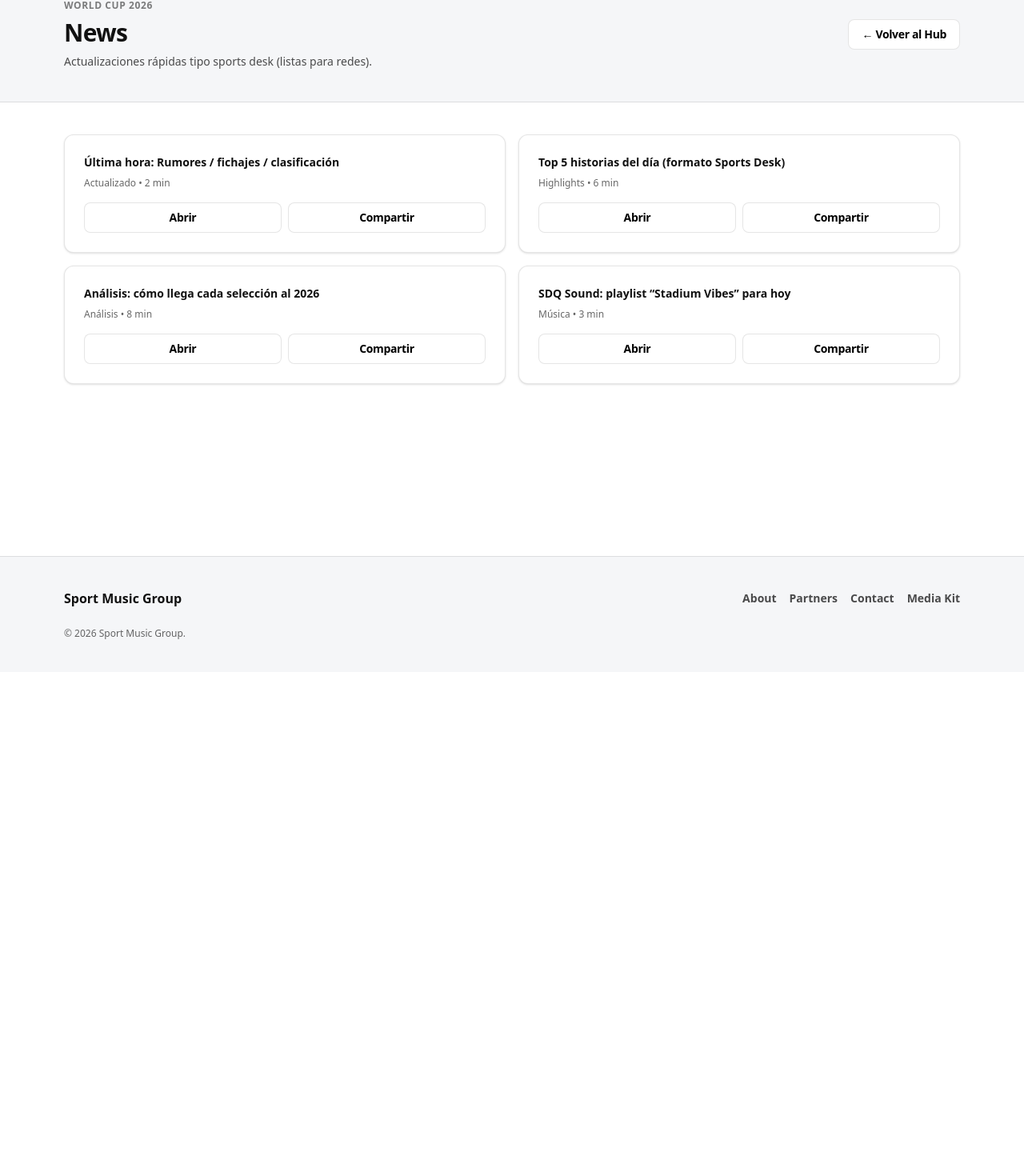
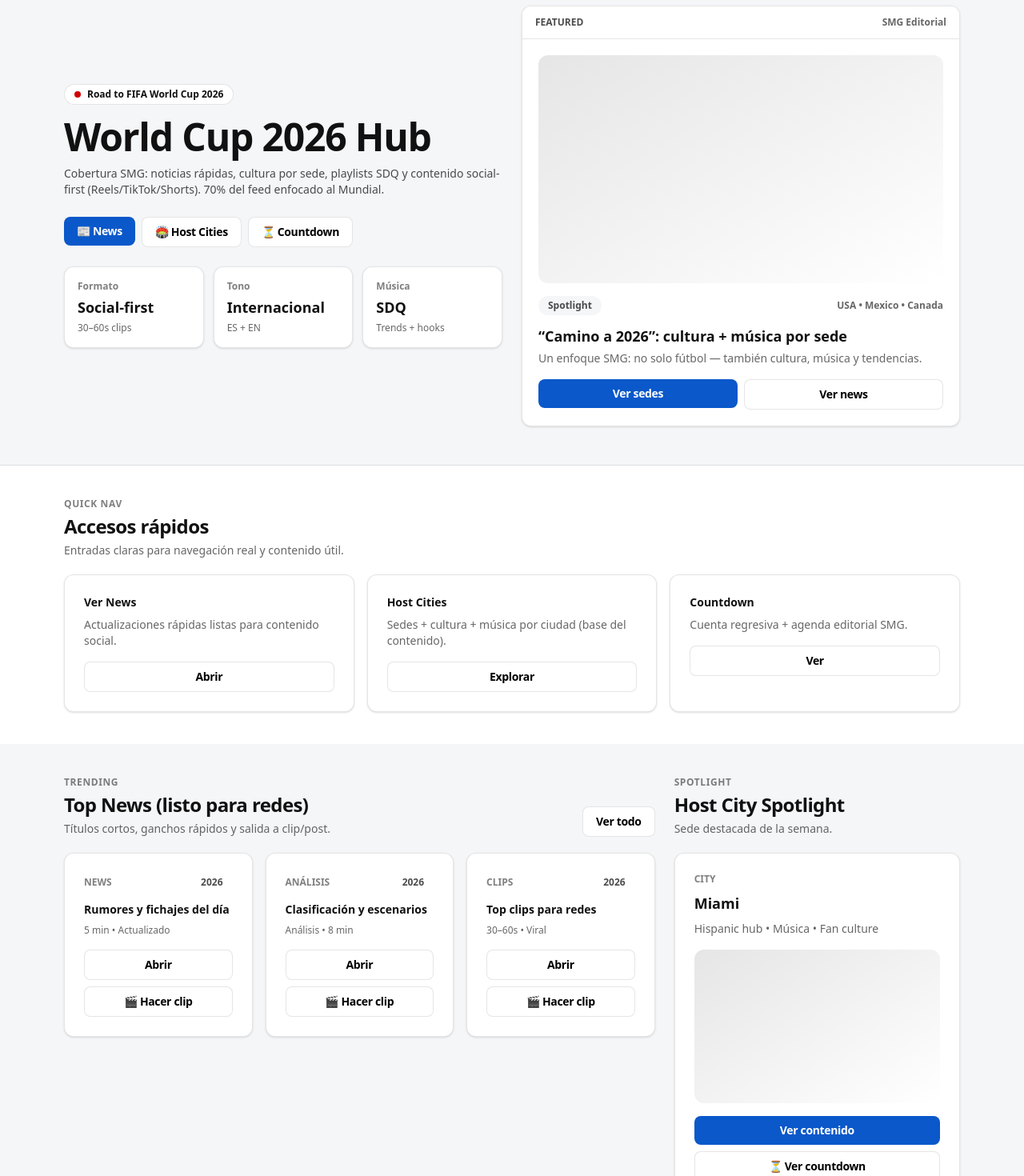
Before and after one commit to megamediagroupfl-ccisp/smg-web, a Next.js app: page /world-cup-2026 in a window 1280 px wide. Shown: the part 106-1576 px from the top of the page at 80% size. Before the commit the page ends 946 px from the top, so only its background shows below. Built offline with nearby package versions, Linux system fonts and the light colour scheme.

Commit message:
feat: upgraded world cup hub (smg style)

```diff
--- a/src/app/world-cup-2026/page.tsx
+++ b/src/app/world-cup-2026/page.tsx
@@ -3,49 +3,308 @@ import Card from '@/components/ui/Card';
 import Button from '@/components/ui/Button';
 import Link from 'next/link';
 
-const NEWS = [
-  { title: 'Última hora: Rumores / fichajes / clasificación', meta: 'Actualizado • 2 min' },
-  { title: 'Top 5 historias del día (formato Sports Desk)', meta: 'Highlights • 6 min' },
-  { title: 'Análisis: cómo llega cada selección al 2026', meta: 'Análisis • 8 min' },
-  { title: 'SDQ Sound: playlist “Stadium Vibes” para hoy', meta: 'Música • 3 min' },
+const TOP_NEWS = [
+  {
+    title: 'Rumores y fichajes del día',
+    meta: '5 min • Actualizado',
+    href: '/world-cup-2026/news/rumores-fichajes',
+    tag: 'NEWS',
+  },
+  {
+    title: 'Clasificación y escenarios',
+    meta: 'Análisis • 8 min',
+    href: '/world-cup-2026/news/clasificacion-escenarios',
+    tag: 'ANÁLISIS',
+  },
+  {
+    title: 'Top clips para redes',
+    meta: '30–60s • Viral',
+    href: '/world-cup-2026/news/top-clips-redes',
+    tag: 'CLIPS',
+  },
 ];
 
-export default function WorldCupNewsPage() {
+const CITY_SPOTLIGHT = {
+  title: 'Host City Spotlight',
+  city: 'Miami',
+  note: 'Hispanic hub • Música • Fan culture',
+  href: '/world-cup-2026/host-cities/miami',
+};
+
+const QUICK_ACTIONS = [
+  {
+    title: 'Ver News',
+    desc: 'Actualizaciones rápidas listas para contenido social.',
+    href: '/world-cup-2026/news',
+    cta: 'Abrir',
+  },
+  {
+    title: 'Host Cities',
+    desc: 'Sedes + cultura + música por ciudad (base del contenido).',
+    href: '/world-cup-2026/host-cities',
+    cta: 'Explorar',
+  },
+  {
+    title: 'Countdown',
+    desc: 'Cuenta regresiva + agenda editorial SMG.',
+    href: '/world-cup-2026/countdown',
+    cta: 'Ver',
+  },
+];
+
+function SectionTitle({
+  eyebrow,
+  title,
+  subtitle,
+  right,
+}: {
+  eyebrow?: string;
+  title: string;
+  subtitle?: string;
+  right?: React.ReactNode;
+}) {
+  return (
+    <div className="mb-5 flex items-end justify-between gap-4">
+      <div>
+        {eyebrow ? (
+          <div className="text-xs font-extrabold uppercase tracking-wider text-black/50">
+            {eyebrow}
+          </div>
+        ) : null}
+        <h2 className="mt-1 text-2xl font-black tracking-tight">{title}</h2>
+        {subtitle ? <p className="mt-1 text-sm text-black/60">{subtitle}</p> : null}
+      </div>
+      {right ? <div className="shrink-0">{right}</div> : null}
+    </div>
+  );
+}
+
+export default function WorldCupHubPage() {
   return (
     <div className="bg-white">
+      {/* HERO */}
       <section className="border-b border-black/10 bg-[rgb(var(--smg-soft))]">
-        <Container className="py-10">
-          <div className="flex items-center justify-between gap-4">
+        <Container className="py-12">
+          <div className="grid gap-6 lg:grid-cols-2 lg:items-center">
             <div>
-              <div className="text-xs font-extrabold uppercase tracking-wider text-black/50">
-                World Cup 2026
+              <div className="inline-flex items-center gap-2 rounded-full border border-black/10 bg-white px-3 py-1 text-xs font-extrabold">
+                <span className="inline-flex h-2 w-2 rounded-full bg-[rgb(var(--smg-red))]" />
+                Road to FIFA World Cup 2026
               </div>
-              <h1 className="mt-2 text-3xl font-black tracking-tight">News</h1>
-              <p className="mt-2 text-sm text-black/70">
-                Actualizaciones rápidas tipo sports desk (listas para redes).
+
+              <h1 className="mt-4 text-4xl font-black tracking-tight md:text-5xl">
+                World Cup 2026 Hub
+              </h1>
+
+              <p className="mt-3 max-w-xl text-sm text-black/70">
+                Cobertura SMG: noticias rápidas, cultura por sede, playlists SDQ y contenido social-first
+                (Reels/TikTok/Shorts). 70% del feed enfocado al Mundial.
               </p>
+
+              <div className="mt-6 flex flex-wrap gap-2">
+                <Link href="/world-cup-2026/news">
+                  <Button>📰 News</Button>
+                </Link>
+                <Link href="/world-cup-2026/host-cities">
+                  <Button variant="secondary">🏟 Host Cities</Button>
+                </Link>
+                <Link href="/world-cup-2026/countdown">
+                  <Button variant="secondary">⏳ Countdown</Button>
+                </Link>
               </div>
-            <Link href="/world-cup-2026">
-              <Button variant="secondary">← Volver al Hub</Button>
+
+              <div className="mt-6 grid gap-3 sm:grid-cols-3">
+                <Card className="p-4">
+                  <div className="text-xs font-extrabold text-black/50">Formato</div>
+                  <div className="mt-1 text-lg font-black">Social-first</div>
+                  <div className="mt-1 text-xs text-black/60">30–60s clips</div>
+                </Card>
+                <Card className="p-4">
+                  <div className="text-xs font-extrabold text-black/50">Tono</div>
+                  <div className="mt-1 text-lg font-black">Internacional</div>
+                  <div className="mt-1 text-xs text-black/60">ES + EN</div>
+                </Card>
+                <Card className="p-4">
+                  <div className="text-xs font-extrabold text-black/50">Música</div>
+                  <div className="mt-1 text-lg font-black">SDQ</div>
+                  <div className="mt-1 text-xs text-black/60">Trends + hooks</div>
+                </Card>
+              </div>
+            </div>
+
+            {/* FEATURED PANEL */}
+            <Card className="overflow-hidden">
+              <div className="flex items-center justify-between border-b border-black/10 bg-white px-4 py-3">
+                <div className="text-xs font-extrabold text-black/70">FEATURED</div>
+                <div className="text-xs font-semibold text-black/60">SMG Editorial</div>
+              </div>
+
+              <div className="p-5">
+                <div className="aspect-[16/9] w-full rounded-xl bg-gradient-to-br from-black/10 to-black/0" />
+                <div className="mt-4 flex flex-wrap items-center justify-between gap-2">
+                  <span className="rounded-full bg-[rgb(var(--smg-soft))] px-3 py-1 text-xs font-bold text-black/70">
+                    Spotlight
+                  </span>
+                  <span className="text-xs font-semibold text-black/60">
+                    USA • Mexico • Canada
+                  </span>
+                </div>
+                <div className="mt-3 text-lg font-black">
+                  “Camino a 2026”: cultura + música por sede
+                </div>
+                <div className="mt-1 text-sm text-black/60">
+                  Un enfoque SMG: no solo fútbol — también cultura, música y tendencias.
+                </div>
+
+                <div className="mt-4 grid gap-2 sm:grid-cols-2">
+                  <Link href="/world-cup-2026/host-cities">
+                    <Button className="w-full">Ver sedes</Button>
                   </Link>
+                  <Link href="/world-cup-2026/news">
+                    <Button className="w-full" variant="secondary">
+                      Ver news
+                    </Button>
+                  </Link>
+                </div>
+              </div>
+            </Card>
           </div>
         </Container>
       </section>
 
+      {/* QUICK ACTIONS */}
+      <section className="bg-white">
         <Container className="py-10">
-        <div className="grid gap-4 md:grid-cols-2">
-          {NEWS.map((n) => (
-            <Card key={n.title} className="p-6">
-              <div className="text-sm font-black">{n.title}</div>
-              <div className="mt-2 text-xs text-black/60">{n.meta}</div>
-              <div className="mt-4 grid grid-cols-2 gap-2">
-                <Button variant="secondary">Abrir</Button>
-                <Button variant="secondary">Compartir</Button>
+          <SectionTitle
+            eyebrow="Quick Nav"
+            title="Accesos rápidos"
+            subtitle="Entradas claras para navegación real y contenido útil."
+          />
+          <div className="grid gap-4 md:grid-cols-3">
+            {QUICK_ACTIONS.map((a) => (
+              <Card key={a.title} className="p-6">
+                <div className="text-sm font-black">{a.title}</div>
+                <div className="mt-2 text-sm text-black/60">{a.desc}</div>
+                <div className="mt-4">
+                  <Link href={a.href}>
+                    <Button variant="secondary" className="w-full">
+                      {a.cta}
+                    </Button>
+                  </Link>
                 </div>
               </Card>
             ))}
           </div>
         </Container>
+      </section>
+
+      {/* TOP NEWS + CITY SPOTLIGHT */}
+      <section className="bg-[rgb(var(--smg-soft))]">
+        <Container className="py-10">
+          <div className="grid gap-6 lg:grid-cols-3">
+            <div className="lg:col-span-2">
+              <SectionTitle
+                eyebrow="Trending"
+                title="Top News (listo para redes)"
+                subtitle="Títulos cortos, ganchos rápidos y salida a clip/post."
+                right={
+                  <Link href="/world-cup-2026/news">
+                    <Button variant="secondary">Ver todo</Button>
+                  </Link>
+                }
+              />
+              <div className="grid gap-4 md:grid-cols-3">
+                {TOP_NEWS.map((n) => (
+                  <Card key={n.title} className="p-6">
+                    <div className="flex items-center justify-between gap-2">
+                      <div className="text-xs font-extrabold text-black/50">{n.tag}</div>
+                      <span className="rounded-full bg-white px-3 py-1 text-xs font-bold text-black/70">
+                        2026
+                      </span>
+                    </div>
+                    <div className="mt-3 text-sm font-black">{n.title}</div>
+                    <div className="mt-2 text-xs text-black/60">{n.meta}</div>
+                    <div className="mt-4 grid gap-2">
+                      <Link href={n.href}>
+                        <Button variant="secondary" className="w-full">
+                          Abrir
+                        </Button>
+                      </Link>
+                      <Button variant="secondary" className="w-full">
+                        🎬 Hacer clip
+                      </Button>
+                    </div>
+                  </Card>
+                ))}
+              </div>
+            </div>
+
+            <div>
+              <SectionTitle
+                eyebrow="Spotlight"
+                title={CITY_SPOTLIGHT.title}
+                subtitle="Sede destacada de la semana."
+              />
+
+              <Card className="p-6">
+                <div className="text-xs font-extrabold text-black/50">CITY</div>
+                <div className="mt-2 text-lg font-black">{CITY_SPOTLIGHT.city}</div>
+                <div className="mt-2 text-sm text-black/60">{CITY_SPOTLIGHT.note}</div>
+
+                <div className="mt-4 aspect-[16/10] w-full rounded-xl bg-gradient-to-br from-black/10 to-black/0" />
+
+                <div className="mt-4 grid gap-2">
+                  <Link href={CITY_SPOTLIGHT.href}>
+                    <Button className="w-full">Ver contenido</Button>
+                  </Link>
+                  <Link href="/world-cup-2026/countdown">
+                    <Button variant="secondary" className="w-full">
+                      ⏳ Ver countdown
+                    </Button>
+                  </Link>
+                </div>
+
+                <div className="mt-4 rounded-xl border border-black/10 bg-white p-3">
+                  <div className="text-xs font-extrabold text-black/50">SMG IDEA</div>
+                  <div className="mt-1 text-sm font-black">
+                    “City + Hook SDQ”
+                  </div>
+                  <div className="mt-1 text-xs text-black/60">
+                    Clip 20–30s con un dato cultural + hook musical SDQ.
+                  </div>
+                </div>
+              </Card>
+            </div>
+          </div>
+        </Container>
+      </section>
+
+      {/* CTA */}
+      <section className="bg-white">
+        <Container className="py-10">
+          <Card className="p-6">
+            <div className="flex flex-col gap-4 md:flex-row md:items-center md:justify-between">
+              <div>
+                <div className="text-sm font-black">Siguiente paso</div>
+                <div className="mt-1 text-sm text-black/60">
+                  Luego conectamos el HUB con datos reales (CMS) y automatizamos la creación de posts.
+                </div>
+              </div>
+              <div className="flex gap-2">
+                <Link href="/world-cup-2026/news">
+                  <Button variant="secondary">News</Button>
+                </Link>
+                <Link href="/world-cup-2026/host-cities">
+                  <Button variant="secondary">Host Cities</Button>
+                </Link>
+                <Link href="/world-cup-2026/countdown">
+                  <Button variant="secondary">Countdown</Button>
+                </Link>
+              </div>
+            </div>
+          </Card>
+        </Container>
+      </section>
     </div>
   );
 }
```
Lines whose indentation alone changed are shown as unchanged.
